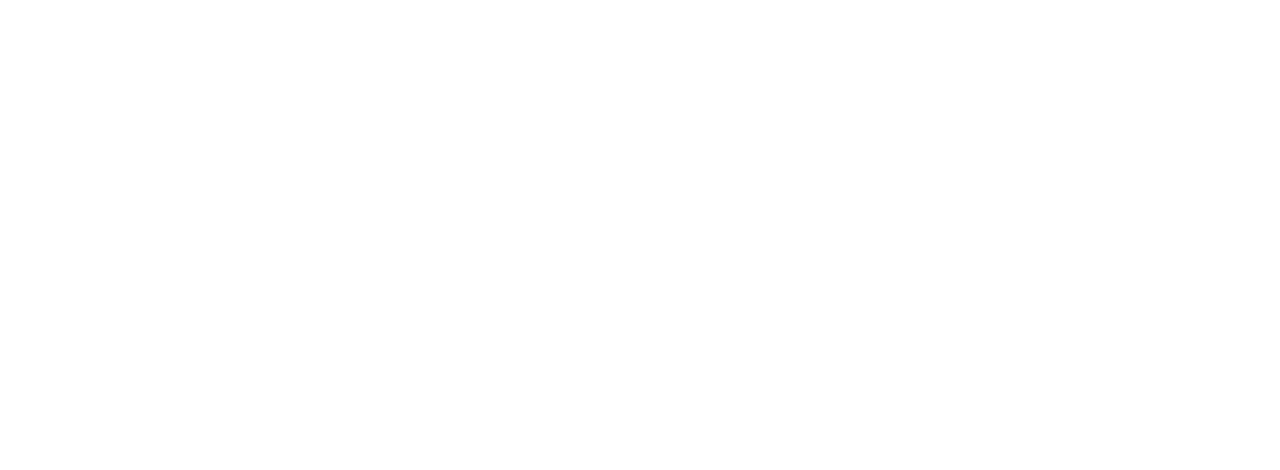
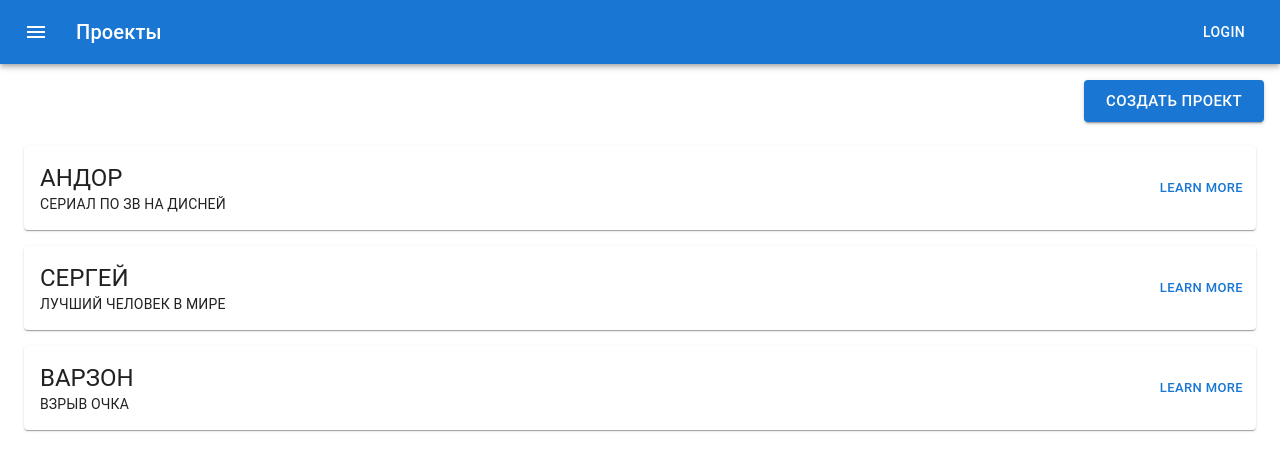
Before and after one commit to andreysdrv/task-board-app, a React (Vite) app: page / in a window 1280 px wide. Shown: the top 470 px of the page. Built offline with nearby package versions, Linux system fonts and the light colour scheme.

Commit message:
feat: сверстать главную страницу

```diff
--- /dev/null
+++ b/src/AppBar/AppBar.tsx
@@ -0,0 +1,25 @@
+import AppBar from '@mui/material/AppBar'
+import Box from '@mui/material/Box'
+import Toolbar from '@mui/material/Toolbar'
+import Typography from '@mui/material/Typography'
+import Button from '@mui/material/Button'
+import IconButton from '@mui/material/IconButton'
+import MenuIcon from '@mui/icons-material/Menu'
+
+export default function ButtonAppBar() {
+  return (
+    <Box sx={{ flexGrow: 1 }}>
+      <AppBar position='static'>
+        <Toolbar>
+          <IconButton size='large' edge='start' color='inherit' aria-label='menu' sx={{ mr: 2 }}>
+            <MenuIcon />
+          </IconButton>
+          <Typography variant='h6' component='div' sx={{ flexGrow: 1 }}>
+            Проекты
+          </Typography>
+          <Button color='inherit'>Login</Button>
+        </Toolbar>
+      </AppBar>
+    </Box>
+  )
+}
--- /dev/null
+++ b/src/ButtonBox/ButtonBox.tsx
@@ -0,0 +1,12 @@
+import Box from '@mui/material/Box'
+import Button from '@mui/material/Button'
+
+export default function ButtonBox() {
+  return (
+    <Box sx={{ display: 'flex', flexDirection: 'row-reverse', m: 2 }}>
+      <Button variant='contained' size='large'>
+        Создать проект
+      </Button>
+    </Box>
+  )
+}
--- /dev/null
+++ b/src/ProjectRow/ProjectRow.tsx
@@ -0,0 +1,27 @@
+import Card from '@mui/material/Card'
+import CardActions from '@mui/material/CardActions'
+import CardContent from '@mui/material/CardContent'
+import Button from '@mui/material/Button'
+import Typography from '@mui/material/Typography'
+
+export default function ProjectRow({
+  projectName,
+  projectDescription,
+}: {
+  projectName: string
+  projectDescription: string
+}) {
+  return (
+    <Card sx={{ display: 'flex', justifyContent: 'space-between', m: 1 }}>
+      <CardContent>
+        <Typography variant='h5' component='div'>
+          {projectName}
+        </Typography>
+        <Typography variant='body2'>{projectDescription}</Typography>
+      </CardContent>
+      <CardActions>
+        <Button size='small'>Learn More</Button>
+      </CardActions>
+    </Card>
+  )
+}
--- /dev/null
+++ b/src/ProjectsBox/ProjectBox.tsx
@@ -0,0 +1,12 @@
+import Box from '@mui/material/Box'
+import ProjectRow from '../ProjectRow/ProjectRow'
+
+export default function ProjectsBox() {
+  return (
+    <Box sx={{ display: 'flex', flexDirection: 'column', m: 2 }}>
+      <ProjectRow projectName='АНДОР' projectDescription='СЕРИАЛ ПО ЗВ НА ДИСНЕЙ' />
+      <ProjectRow projectName='СЕРГЕЙ' projectDescription='ЛУЧШИЙ ЧЕЛОВЕК В МИРЕ' />
+      <ProjectRow projectName='ВАРЗОН' projectDescription='ВЗРЫВ ОЧКА' />
+    </Box>
+  )
+}
--- a/src/app/index.tsx
+++ b/src/app/index.tsx
@@ -1,8 +1,14 @@
 import { Fragment } from 'react'
 import { CssBaseline } from '@mui/material'
+import ButtonAppBar from '../AppBar/AppBar'
+import ButtonBox from '../ButtonBox/ButtonBox'
+import ProjectsBox from '../ProjectsBox/ProjectBox'
 
 export const App = () => (
   <Fragment>
     <CssBaseline />
+    <ButtonAppBar />
+    <ButtonBox />
+    <ProjectsBox />
   </Fragment>
 )
```
